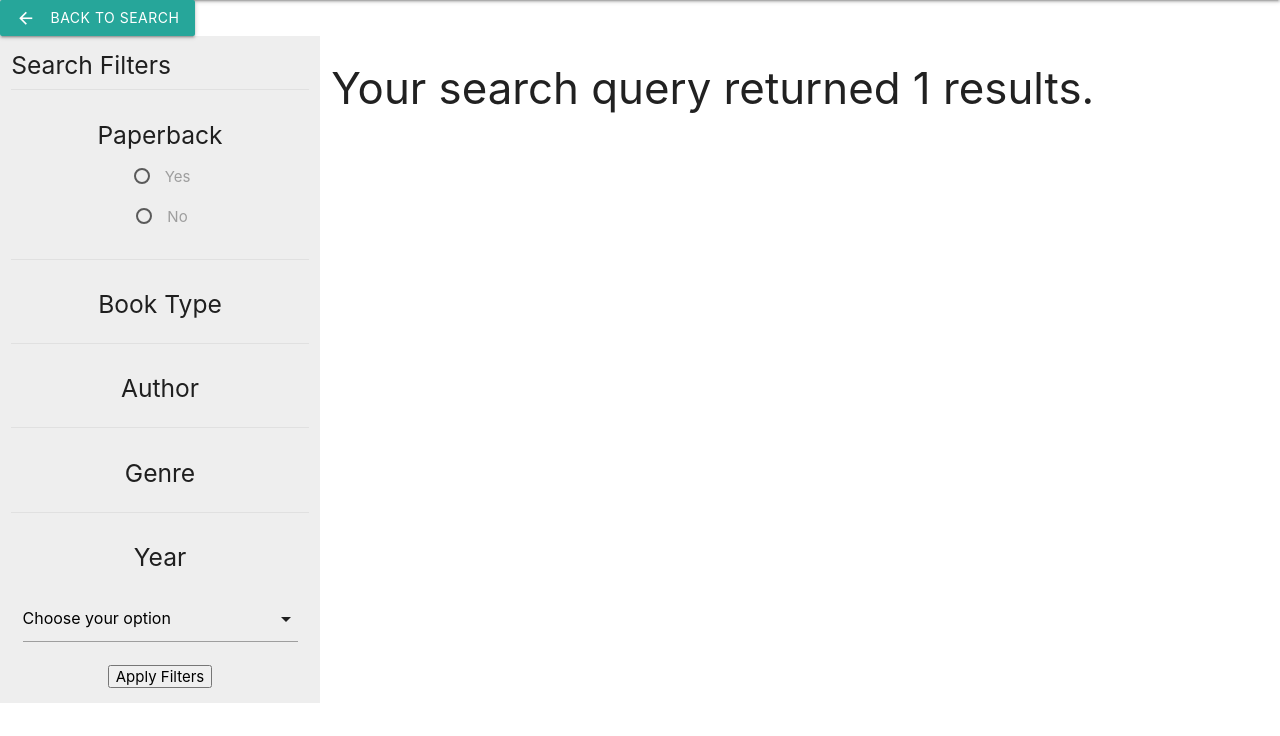
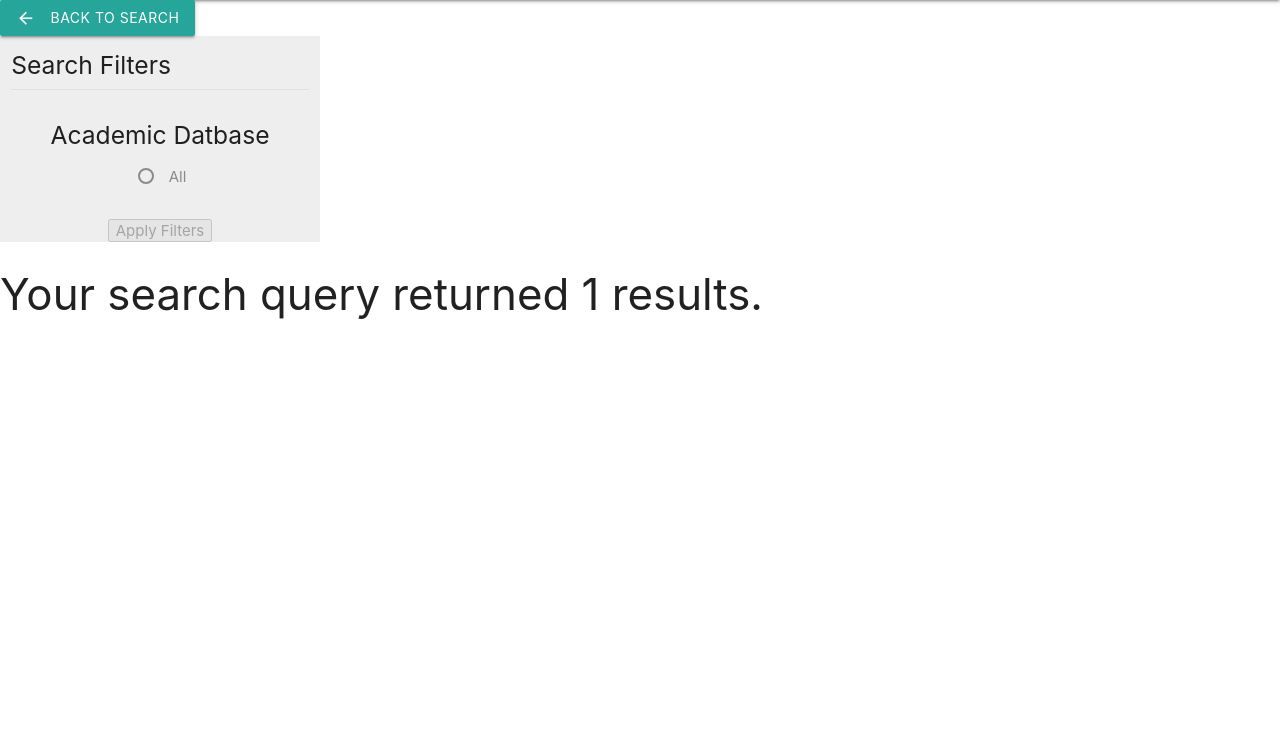
Before and after one commit to Alphaa2k/FinalProject, a PHP site: page /searchdb.php in a window 1280 px wide. Shown: the part 64-800 px from the top of the page. Run offline with PHP 8.4, Linux system fonts and the light colour scheme; the visitor is signed in with stand-in values (Sample User, id 1); data that the repository does not hold is empty.

Commit message:
Clear search filters and removal of filters for database search

```diff
--- a/search.php
+++ b/search.php
@@ -251,6 +251,7 @@
             </select>
           </div>
           <button type="submit" name="apply">Apply Filters</button>
+          <button type="reset" name="reset">Clear Filters</button>
         </div>
       </form>
     </div>
--- a/searchdb.php
+++ b/searchdb.php
@@ -71,7 +71,6 @@
     <li><a href="login.php" id="account">My Account</a></li>
    </ul>
 
-
   <a class="waves-effect waves-light btn" href="index.php"><i class="material-icons left">arrow_back</i>Back to Search</a>
   <div class="row">
     <div class="col s3 grey lighten-3">
@@ -81,115 +80,16 @@
       <form action="<?php echo $_SERVER['PHP_SELF']; ?>" method="POST">
         <div class="divider"></div>
         <div class="section">
-        <?php
-          $sqlpaperback = "SELECT DISTINCT b.Paperback from Book b JOIN Author a on b.AUID = a.AUID where b.title LIKE '%$schqry%' OR a.lName LIKE '$authorqry'";
-          $query = mysqli_query($conn, $sqlpaperback);
-          $paperback = mysqli_fetch_all($query, MYSQLI_ASSOC);
-          ?>
-          <h5>Paperback</h5>
+
+          <h5>Academic Datbase</h5>
           <p>
             <label>
-              <input class="with-gap" name="group1" type="radio" value="Y" <?php if(mysqli_num_rows($query)==1){echo "disabled";}; ?> />
-              <span>Yes</span>
+              <input class="with-gap" name="group1" type="radio" value="Y" disabled/>
+              <span>All</span>
             </label>
           </p>
-          <p>
-            <label>
-              <input class="with-gap" name="group1" type="radio" value="N" <?php if(mysqli_num_rows($query)==1){echo "disabled";}; ?> />
-              <span>No</span>
-            </label>
-          </p>
-        <?php mysqli_free_result($query); ?>
         </div>
-        <div class="divider"></div>
-        <div class="section">
-          <h5>Book Type</h5>
-          <?php
-            $sqlformat = "SELECT DISTINCT b.Format from `book` b JOIN `author` a on b.`AUID` = a.`AUID` where b.title LIKE '%$schqry%' OR a.lName LIKE '$authorqry'";
-            $query = mysqli_query($conn, $sqlformat);
-            $formats = mysqli_fetch_all($query, MYSQLI_ASSOC);
-            foreach ($formats as $format) {
-            if(isset($format['Format'])){ ?>
-
-            <p>
-              <label>
-                <input class="with-gap" name="group4" type="radio" value="<?php echo htmlspecialchars($format['Format'])?>" <?php if(mysqli_num_rows($query)==1){ echo "disabled";}; ?>/>
-                  <span><?php echo htmlspecialchars($format['Format'])?></span>
-              </label>
-            </p>
-
-          <?php }
-            }
-          mysqli_free_result($query);?>
-
-        </div>
-        <div class="divider"></div>
-        <div class="section">
-          <h5>Author</h5>
-          <label class="radio-inline">
-            <?php
-              $sqlauthor = "SELECT DISTINCT fName, lName from `author` JOIN `book` on `author`.AUID = `book`.AUID where `book`.Title LIKE '%$schqry%' OR lName LIKE '$authorqry'";
-              $query = mysqli_query($conn, $sqlauthor);
-              $authors = mysqli_fetch_all($query, MYSQLI_ASSOC);
-
-              foreach($authors as $author) {
-              if(isset($author['fName'])){ ?>
-
-                <p>
-                  <label>
-                    <input class="with-gap" name="group2" type="radio" value="<?php echo htmlspecialchars($author['fName']) . " " . htmlspecialchars($author['lName']) ?>" <?php if(mysqli_num_rows($query)==1){ echo "disabled";}; ?> />
-                      <span><?php echo htmlspecialchars($author['fName']) . " " . htmlspecialchars($author['lName']) ?></span>
-                  </label>
-                </p>
-
-            <?php }
-                }
-            mysqli_free_result($query);?>
-
-        </div>
-        <div class="divider"></div>
-        <div class="section">
-          <h5>Genre</h5>
-          <?php
-            $sqlgenre = "SELECT DISTINCT b.Genre from `book` b JOIN `author` a on b.`AUID` = a.`AUID` where b.title LIKE '%$schqry%' OR a.lName LIKE '$authorqry'";
-            $query = mysqli_query($conn, $sqlgenre);
-            $genres = mysqli_fetch_all($query, MYSQLI_ASSOC);
-
-            foreach ($genres as $genre) {
-            if(isset($genre['Genre'])){ ?>
-
-            <p>
-              <label>
-                <input class="with-gap" name="group3" type="radio" value="<?php echo htmlspecialchars($genre['Genre'])?>" <?php if(mysqli_num_rows($query)==1){ echo "disabled";}; ?>/>
-                  <span><?php echo htmlspecialchars($genre['Genre'])?></span>
-              </label>
-            </p>
-
-          <?php }
-            }
-          mysqli_free_result($query);?>
-        </div>
-
-        <div class="divider"></div>
-        <div class="section">
-          <h5>Year</h5>
-          <div class="input-field col s12">
-            <select>
-              <option value="" disabled selected>Choose your option</option>
-            <?php
-              $sqlyear = "SELECT DISTINCT b.Published FROM `book` b JOIN author a on b.AUID=a.AUID where `book`.Title LIKE '%$schqry%' OR a.lName LIKE '$authorqry' ORDER BY Published DESC";
-              $query = mysqli_query($conn, $sqlyear);
-              $years = mysqli_fetch_all($query, MYSQLI_ASSOC);
-
-              foreach($years as $year) {
-              if(isset($year['Published'])){ ?>
-                <option name="year" value="<?php echo htmlspecialchars($year['Published']); ?>"  <?php if(mysqli_num_rows($query)==1){ echo "disabled";}; ?>><?php echo htmlspecialchars($year['Published']); ?></option>
-            <?php }
-                }
-            mysqli_free_result($query);?>
-            </select>
-          </div>
-          <button type="submit" name="apply">Apply Filters</button>
+          <button type="submit" name="apply" disabled>Apply Filters</button>
         </div>
       </form>
     </div>
```
